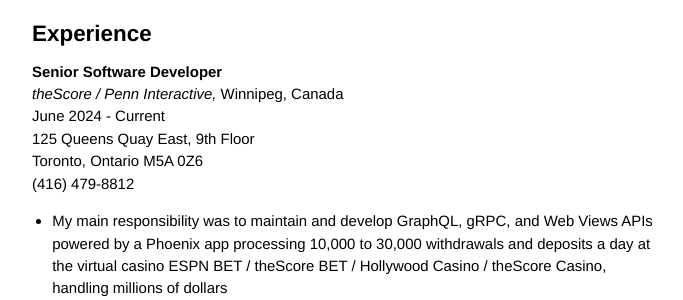
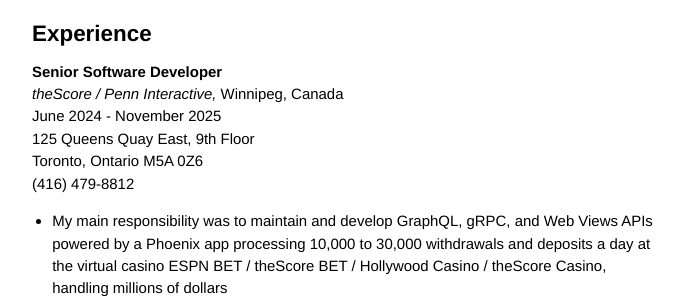
Before and after one commit to Nitrodist/markcampbell.me, a Jekyll site: the page built from resume.markdown, in a window 1280 px wide and 900 px high, scrolled down 769 px. Shown: the part 153-453 px from the top of the window, without its empty margins (294-977 px from the left). Built offline with Jekyll 4.4.1, drawn with Linux system fonts in a browser that asks for light colours; our own code applies the rules of GitHub Pages for plain Markdown files.

Commit message:
Set end date of theScore #3 job to Nov 2025

```diff
--- a/resume.markdown
+++ b/resume.markdown
@@ -45,7 +45,7 @@
 <strong>Senior Software Developer</strong>
 <br>
 <em>theScore / Penn Interactive,</em> Winnipeg, Canada
-<br>June 2024 - Current
+<br>June 2024 - November 2025
 <br>125 Queens Quay East, 9th Floor
 <br>Toronto, Ontario M5A 0Z6
 <br>(416) 479-8812
```
